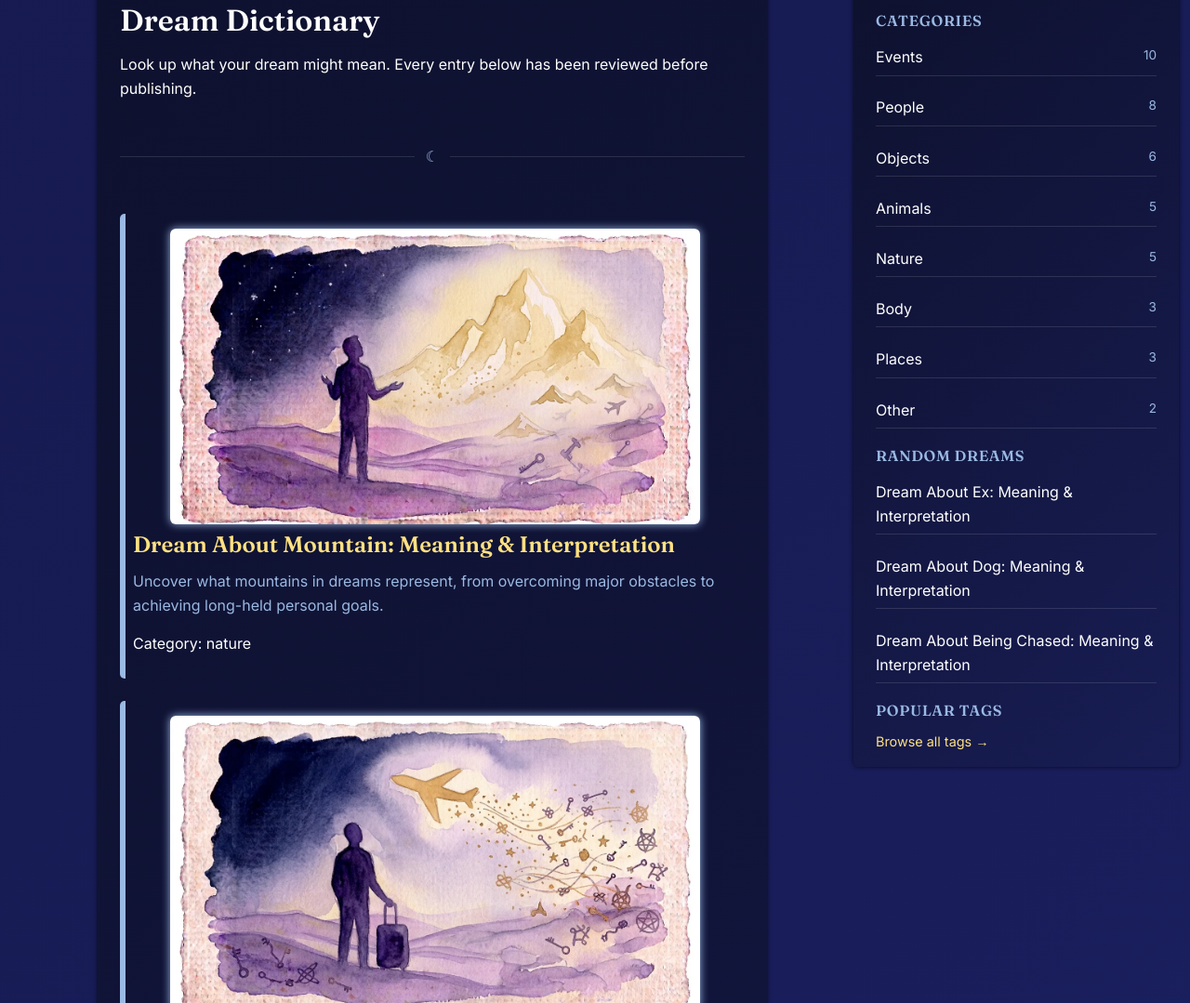
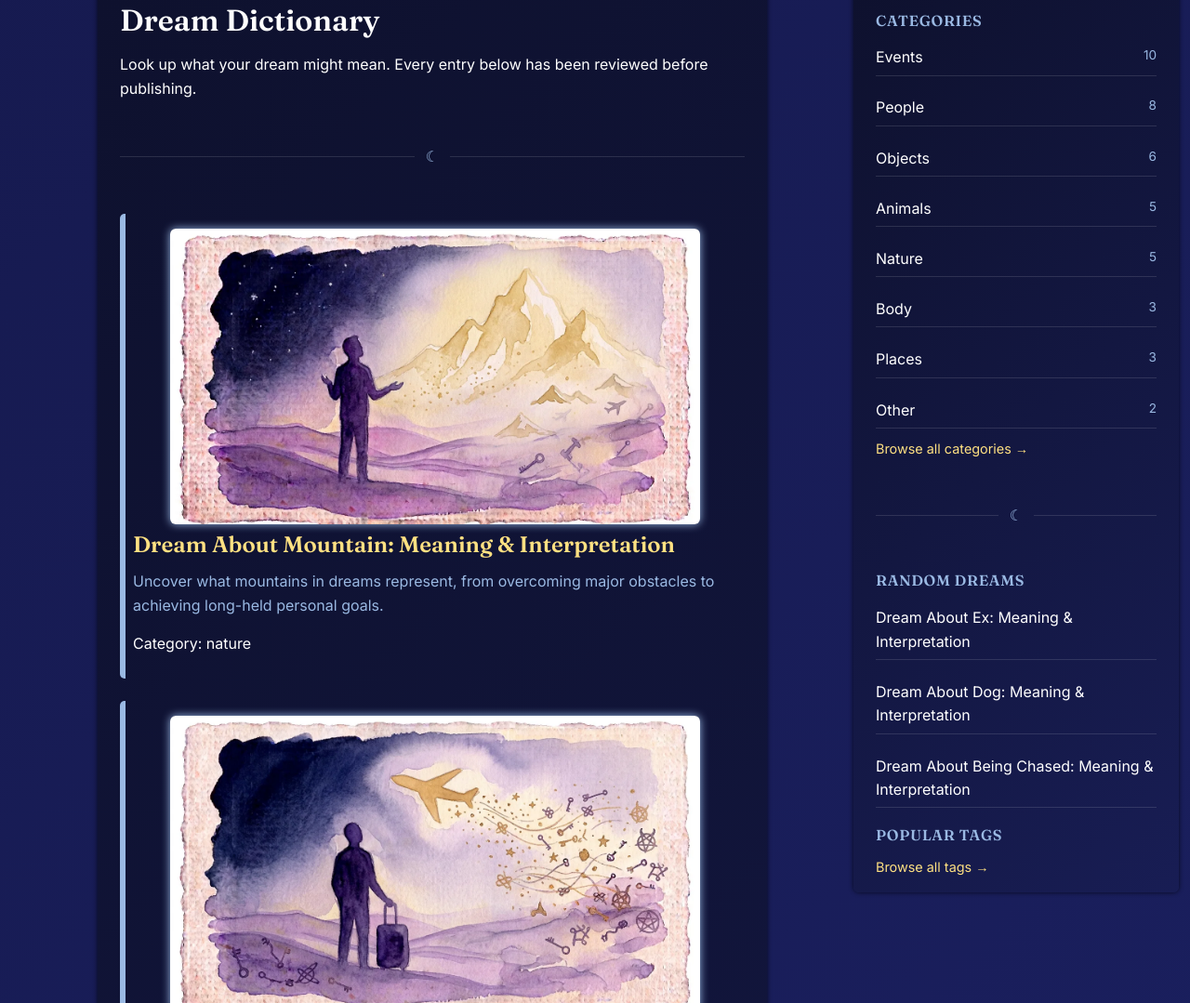
Before and after one commit to phoenixfan86/oneirahome, an Astro site: page / in a window 1280 px wide. Shown: the part 252-1331 px from the top of the page at 93% size. Built offline with nearby package versions, Linux system fonts and the light colour scheme; Astro itself is replaced by a stand-in of ours.

Commit message:
Change sidebar

```diff
--- a/src/components/Sidebar.astro
+++ b/src/components/Sidebar.astro
@@ -34,8 +34,12 @@ const categories = Object.entries(categoryCounts).sort(
           </li>
         ))}
       </ul>
+      <p class="sidebar-note">
+      <a href="/categories/">Browse all categories →</a>
+    </p>
     </section>
-    <section>
+    <div class="moon-divider">☾</div>
+    <section class="sidebar-section">
       <RandomDreams excludeSlug={currentSlug} />
     </section>
     <section class="sidebar-section">
```
Also changed, not shown: src/pages/[...page].astro (+0 -10 lines).
